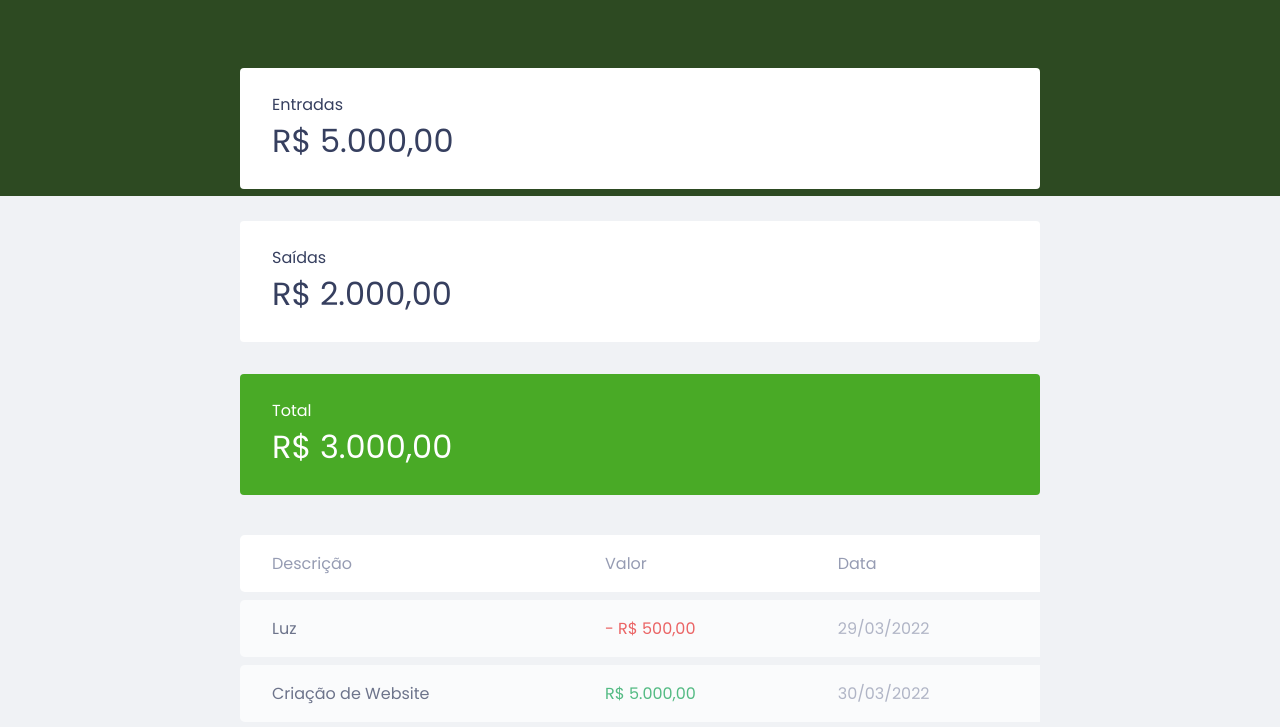
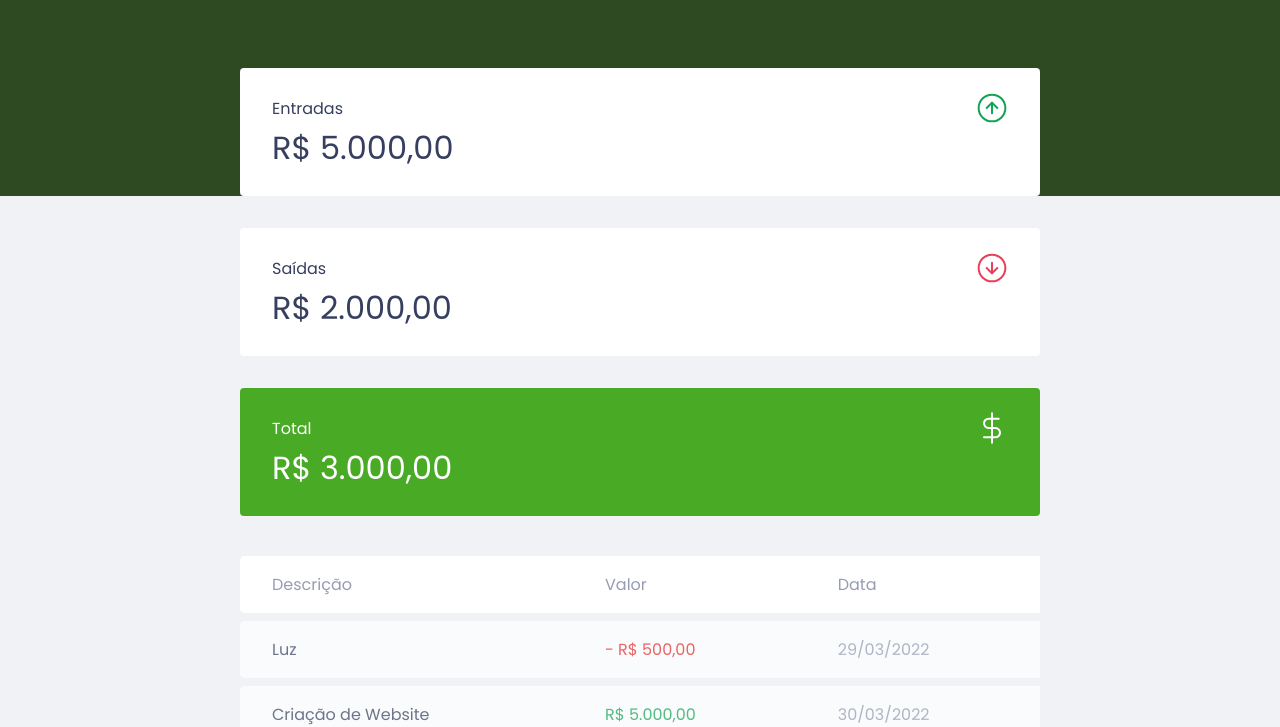
Before and after one commit to mateussdev/devfinance, a plain HTML site: page index.html in a window 1280 px wide. Shown: the part 59-786 px from the top of the page. Drawn offline with Linux system fonts and the light colour scheme.

Commit message:
:pencil: Cards style
Added incomes, expense and total icons to cards respectively

```diff
--- a/index.html
+++ b/index.html
@@ -21,17 +21,26 @@
       <section id="balance">
         <h2 class="sr-only">Balanço</h2>
         <div class="card">
-          <h3>Entradas</h3>
+          <h3>
+            <span>Entradas</span>
+            <img src="assets/income.svg" alt="Imagem de Entradas">
+          </h3>
           <p>R$ 5.000,00</p>
         </div>
 
         <div class="card">
-          <h3>Saídas</h3>
+          <h3>
+            <span>Saídas</span>
+            <img src="assets/expense.svg" alt="Imagem de Saídas">
+          </h3>
           <p>R$ 2.000,00</p>
         </div>
 
         <div class="card total">
-          <h3>Total</h3>
+          <h3>
+            <span>Total</span>
+            <img src="assets/total.svg" alt="Imagem de Total">
+          </h3>
           <p>R$ 3.000,00</p>
         </div>
       </section>
--- a/style.css
+++ b/style.css
@@ -73,6 +73,10 @@ header {
 .card h3 {
   font-weight: normal;
   font-size: 1rem;
+
+  display: flex;
+  align-items: center;
+  justify-content: space-between;
 }
 
 .card p {
```
